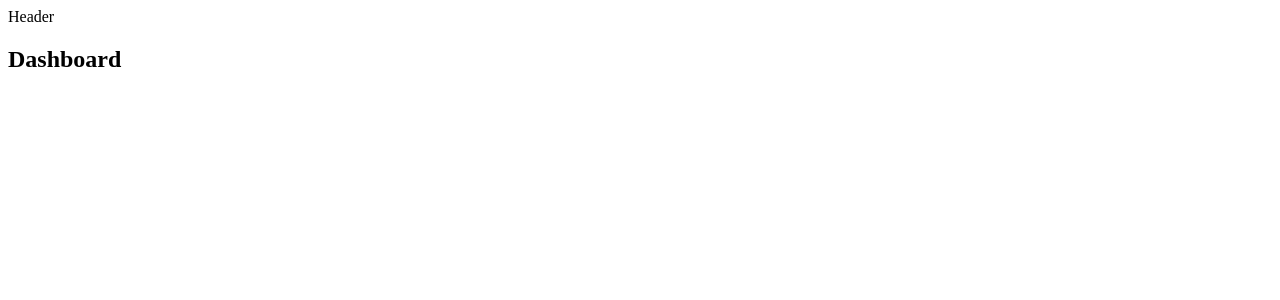
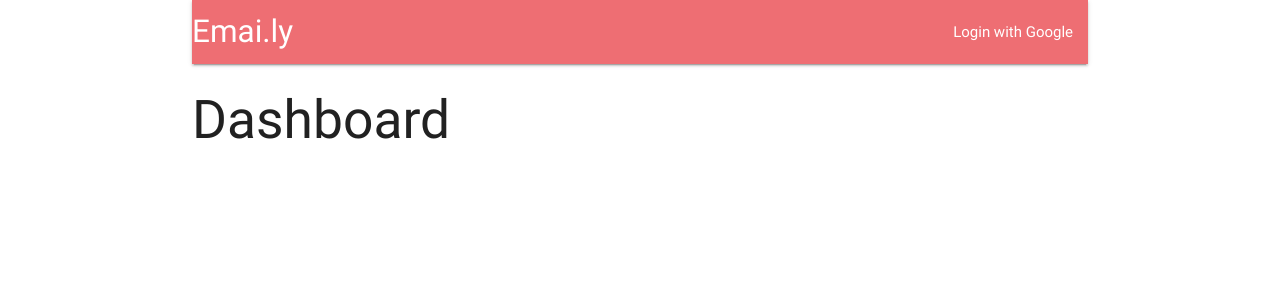
Before and after one commit to shermango/urban-rotary-phone, a React (Create React App) app in the folder client/: page /surveys in a window 1280 px wide. Shown: the top 300 px of the page. Built offline with nearby package versions, Linux system fonts and the light colour scheme.

Commit message:
(wip) setting up skeleton

```diff
--- a/client/package.json
+++ b/client/package.json
@@ -21,5 +21,8 @@
     "build": "react-scripts build",
     "test": "react-scripts test --env=jsdom",
     "eject": "react-scripts eject"
+  },
+  "devDependencies": {
+    "prop-types": "^15.6.1"
   }
 }
--- a/client/src/components/App.js
+++ b/client/src/components/App.js
@@ -8,16 +8,16 @@
 
 const App = () => {
   return (
-    <React.Fragment>
+    <div className="container">
       <Router>
-        <div>
+        <React.Fragment>
           <Header />
           <Route exact path="/" component={Landing} />
           <Route exact path="/surveys" component={Dashboard} />
           <Route path="/surveys/new" component={SurveyNew} />
-        </div>
+        </React.Fragment>
       </Router>
-    </React.Fragment>
+    </div>
   );
 };
 
--- a/client/src/components/Header.js
+++ b/client/src/components/Header.js
@@ -2,7 +2,18 @@
 
 class Header extends Component {
   render() {
-    return <div>Header</div>;
+    return (
+      <nav>
+        <div className="nav-wrapper">
+          <a className="left brand-logo">Emai.ly</a>
+          <ul className="right">
+            <li>
+              <a>Login with Google</a>
+            </li>
+          </ul>
+        </div>
+      </nav>
+    );
   }
 }
 
--- a/client/src/index.js
+++ b/client/src/index.js
@@ -1,3 +1,4 @@
+import 'materialize-css/dist/css/materialize.min.css';
 import React from 'react';
 import { render } from 'react-dom';
 import { Provider } from 'react-redux';
```
